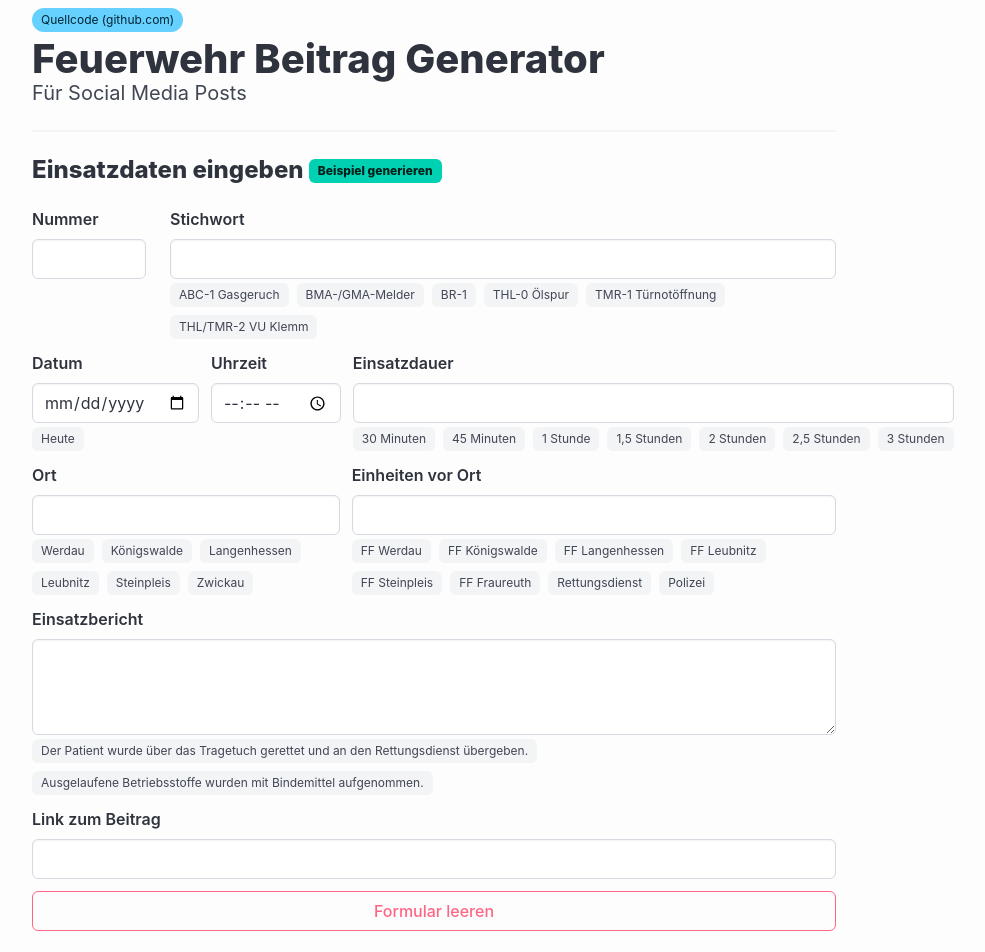
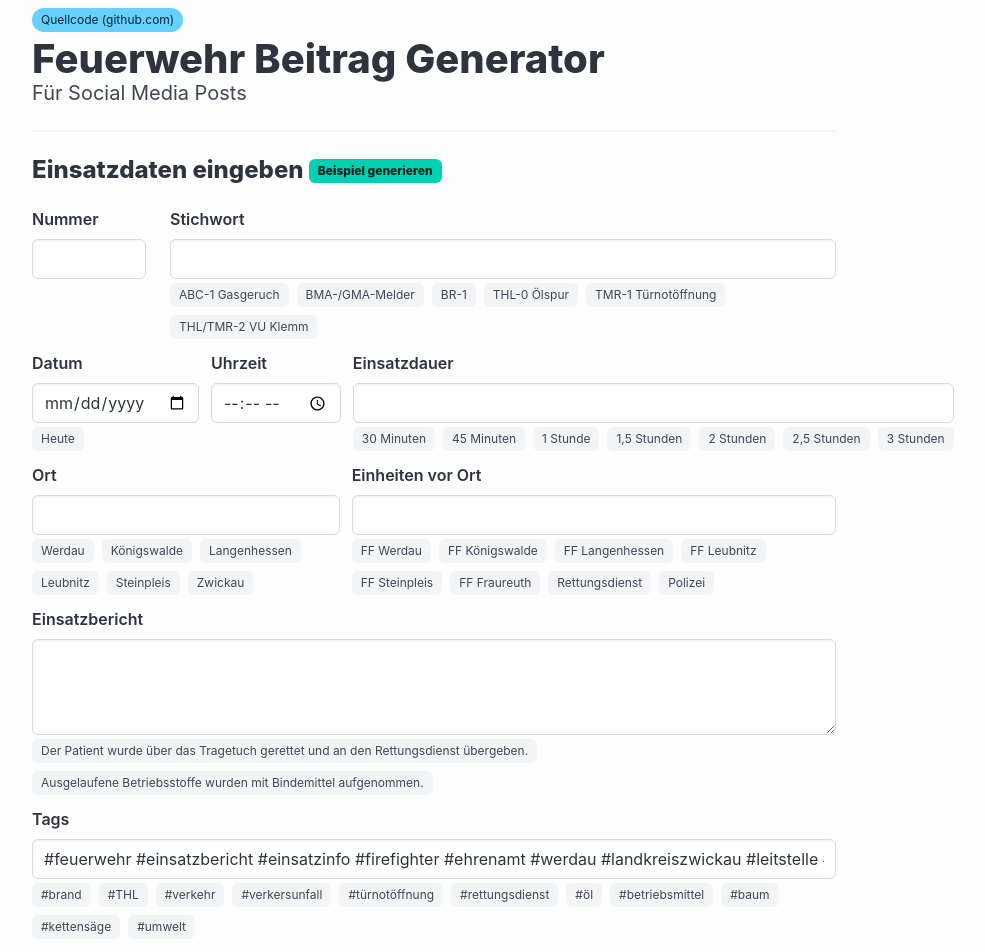
Before and after one commit to turbopixel/Feuerwehr-Beitrag-Generator, a Vue app: page / in a window 1280 px wide. Shown: the top 952 px of the page, without its empty margins (206-1191 px from the left). Built offline with nearby package versions, Linux system fonts and the light colour scheme.

Commit message:
add #tags by click, re-order fields in the output

```diff
--- a/src/components/LayoutForm.vue
+++ b/src/components/LayoutForm.vue
@@ -15,6 +15,7 @@ export default {
       ort: '',
       einheiten: '',
       bericht: '',
+      tags: '#feuerwehr #einsatzbericht #einsatzinfo #firefighter #ehrenamt #werdau #landkreiszwickau #leitstelle #112',
       link: '',
       copycontent: ''
     }
@@ -63,6 +64,11 @@ export default {
 
       this.$data.bericht = e.target.innerText;
     },
+    set_tags(e) {
+      console.log(e.target.innerText)
+
+      this.$data.tags = this.$data.tags + " " + e.target.innerText
+    },
     create_example() {
       this.$data.nummer = "42";
       this.$data.datum = new moment().startOf('month').format("YYYY-MM-DD");
@@ -73,6 +79,7 @@ export default {
       this.$data.ort = "Werdau, Bertolt-Brecht-Straße 18";
       this.$data.einheiten = "FF Werdau, Rettungsdienst, Polizei";
       this.$data.bericht = 'Das ist ein Beispiel Einsatzbericht.';
+      this.$data.tags = '#feuerwehr #einsatzbericht #einsatzinfo #firefighter #ehrenamt #werdau #landkreiszwickau #leitstelle #112';
       this.$data.link = 'https://www.feuerwehr-werdau.de/';
     },
     clear_form() {
@@ -85,6 +92,7 @@ export default {
       this.$data.ort = '';
       this.$data.einheiten = '';
       this.$data.bericht = '';
+      this.$data.tags = '';
       this.$data.link = '';
     }
   }
@@ -201,6 +209,28 @@ export default {
       </div>
 
       <div class="field">
+        <label for="tags" class="label">Tags</label>
+        <div class="control">
+          <input type="text" class="input" v-model="tags" id="tags">
+          <div class="help">
+            <div class="tags">
+              <span class="tag is-clickable" @click="set_tags">#brand</span>
+              <span class="tag is-clickable" @click="set_tags">#THL</span>
+              <span class="tag is-clickable" @click="set_tags">#verkehr</span>
+              <span class="tag is-clickable" @click="set_tags">#verkersunfall</span>
+              <span class="tag is-clickable" @click="set_tags">#türnotöffnung</span>
+              <span class="tag is-clickable" @click="set_tags">#rettungsdienst</span>
+              <span class="tag is-clickable" @click="set_tags">#öl</span>
+              <span class="tag is-clickable" @click="set_tags">#betriebsmittel</span>
+              <span class="tag is-clickable" @click="set_tags">#baum</span>
+              <span class="tag is-clickable" @click="set_tags">#kettensäge</span>
+              <span class="tag is-clickable" @click="set_tags">#umwelt</span>
+            </div>
+          </div>
+        </div>
+      </div>
+
+      <div class="field">
         <label for="link" class="label">Link zum Beitrag</label>
         <div class="control">
           <input type="text" class="input" v-model="link" name="link"/>
@@ -223,15 +253,15 @@ export default {
         <div v-if="nummer !== '' && jahr !== ''"><strong>&#x1F6A8; +++ Einsatzbericht {{  nummer }} / {{  jahr }} +++</strong></div>
           <div v-else-if="nummer !=='' && jahr === ''"><strong>&#x1F6A8; +++ Einsatzbericht {{ nummer }} +++</strong></div>
           <div v-else><strong>&#x1F6A8; +++ Einsatzbericht +++ </strong></div>
+          <strong v-if="stichwort">&#x1F4DF; {{ stichwort }}<br/></strong>
           <strong v-if="datum">&#x23F0; {{ format_date(datum) }} {{ uhrzeit }}<br/></strong>
           <strong v-if="dauer">&#x231B; {{ dauer }}<br/></strong>
-        <strong v-if="stichwort">&#x1F4DF; {{ stichwort }}<br/></strong>
           <strong v-if="ort">&#x1F30D; {{ ort }}<br/></strong>
           <strong v-if="einheiten">&#x1F692; {{ einheiten }}<br/></strong>
           <br/>
           <div v-if="bericht.length > 0">{{ bericht }}<br/><br/></div>
           <div v-if="link.length > 0">{{ link }}<br/><br/></div>
-        <div>#feuerwehr #112 #einsatzbericht #einsatzinfo #firefighter #ehrenamt #werdau #landkreiszwickau</div>
+        <div>{{ tags }}</div>
       </div>
     </div>
 
```
Lines whose indentation alone changed are shown as unchanged.
